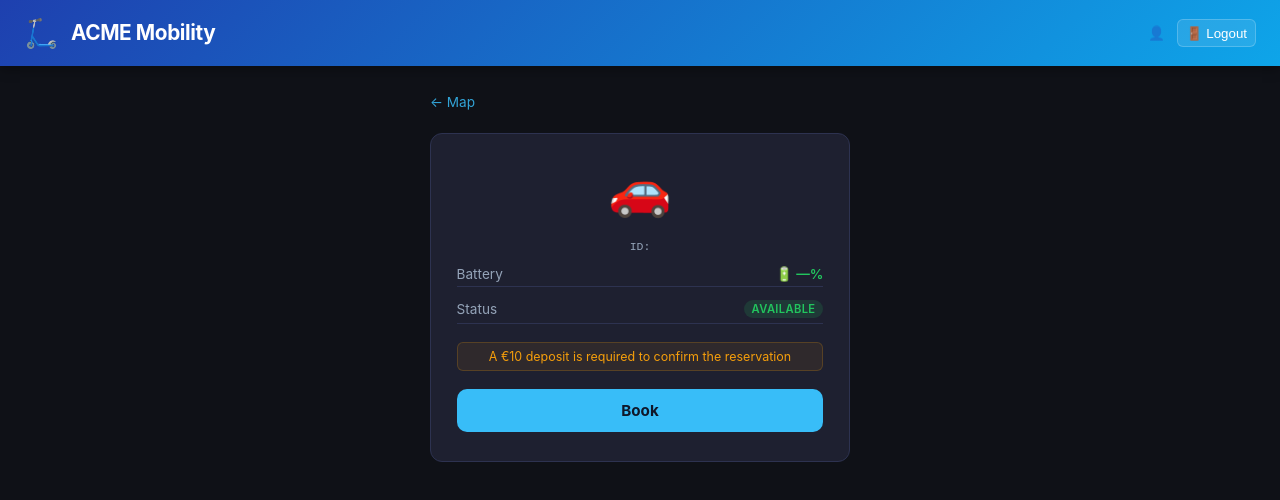
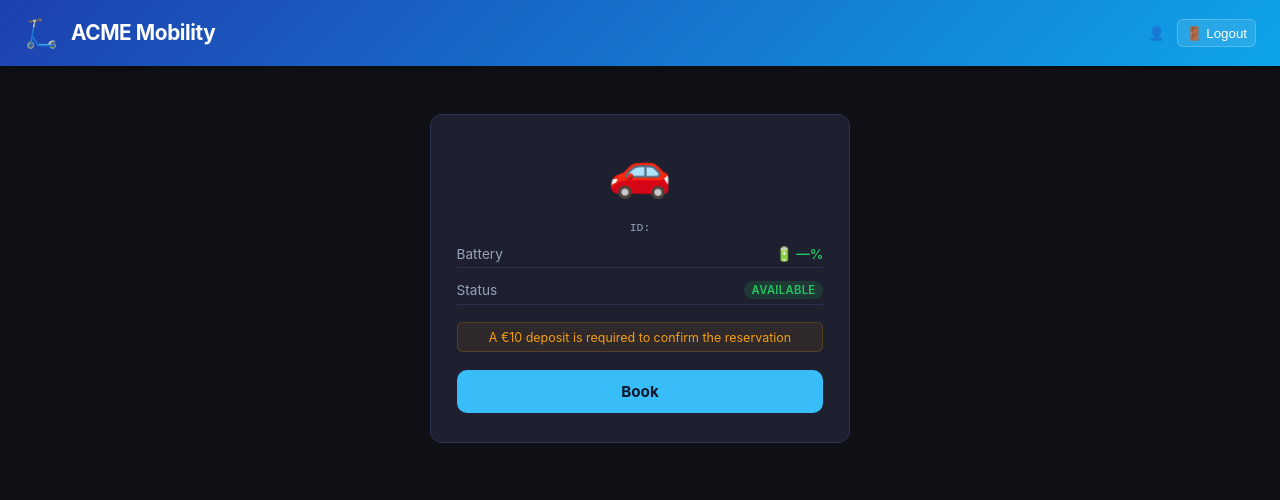
Before and after one commit to NicolasCola7/MSA-Project, an Angular app in the folder acme-mobility/frontend/: page /book in a window 1280 px wide. Shown: the top 500 px of the page. Built offline with nearby package versions, Linux system fonts and the light colour scheme; no server answers; sample sign-in values are in the browser's storage.

Commit message:
fix: removed back button

```diff
--- a/acme-mobility/frontend/src/app/features/booking/booking-confirmation.component.html
+++ b/acme-mobility/frontend/src/app/features/booking/booking-confirmation.component.html
@@ -1,6 +1,6 @@
 <div class="scan-shell">
 
-  <button class="back-btn" (click)="goBack()" style="margin-top: 1.5rem;">← Map</button>
+
 
   <!-- READY ──────────────────────────────────────────────────────────── -->
   @if (!isLoading) {
--- a/acme-mobility/frontend/src/app/features/booking/booking-confirmation.component.scss
+++ b/acme-mobility/frontend/src/app/features/booking/booking-confirmation.component.scss
@@ -7,6 +7,7 @@
   margin: 0 auto;
   width: 100%;
   gap: 1.2rem;
+  padding-top: 3rem;
   padding-bottom: 2rem;
 }
 
--- a/acme-mobility/frontend/src/app/features/booking/booking-confirmation.component.ts
+++ b/acme-mobility/frontend/src/app/features/booking/booking-confirmation.component.ts
@@ -89,9 +89,7 @@ export class BookingConfirmationComponent implements OnInit {
     });
   }
 
-  goBack(): void {
-    this.router.navigate(['/map']);
-  }
+
 
   formatVehicleType(type: string | undefined): string {
     return type ? type.replace(/_/g, ' ') : '';
--- a/acme-mobility/frontend/src/app/features/rental/components/scan-qr/scan-qr.component.html
+++ b/acme-mobility/frontend/src/app/features/rental/components/scan-qr/scan-qr.component.html
@@ -1,6 +1,6 @@
 <div class="scan-shell">
 
-  <button class="back-btn" (click)="goBack()" style="margin-top: 1.5rem;">← Map</button>
+
 
   <!-- READY ──────────────────────────────────────────────────────────── -->
   @if (phase() === 'ready') {
--- a/acme-mobility/frontend/src/app/features/rental/components/scan-qr/scan-qr.component.scss
+++ b/acme-mobility/frontend/src/app/features/rental/components/scan-qr/scan-qr.component.scss
@@ -7,6 +7,7 @@
   margin: 0 auto;
   width: 100%;
   gap: 1.2rem;
+  padding-top: 3rem;
   padding-bottom: 2rem;
 }
 
--- a/acme-mobility/frontend/src/app/features/rental/components/scan-qr/scan-qr.component.ts
+++ b/acme-mobility/frontend/src/app/features/rental/components/scan-qr/scan-qr.component.ts
@@ -98,9 +98,7 @@ export class ScanQrComponent implements OnInit {
     this.router.navigate(['/map']);
   }
 
-  goBack(): void {
-    this.router.navigate(['/map']);
-  }
+
 
   formatVehicleType(type: string | undefined): string {
     return type ? type.replace(/_/g, ' ') : '';
```
